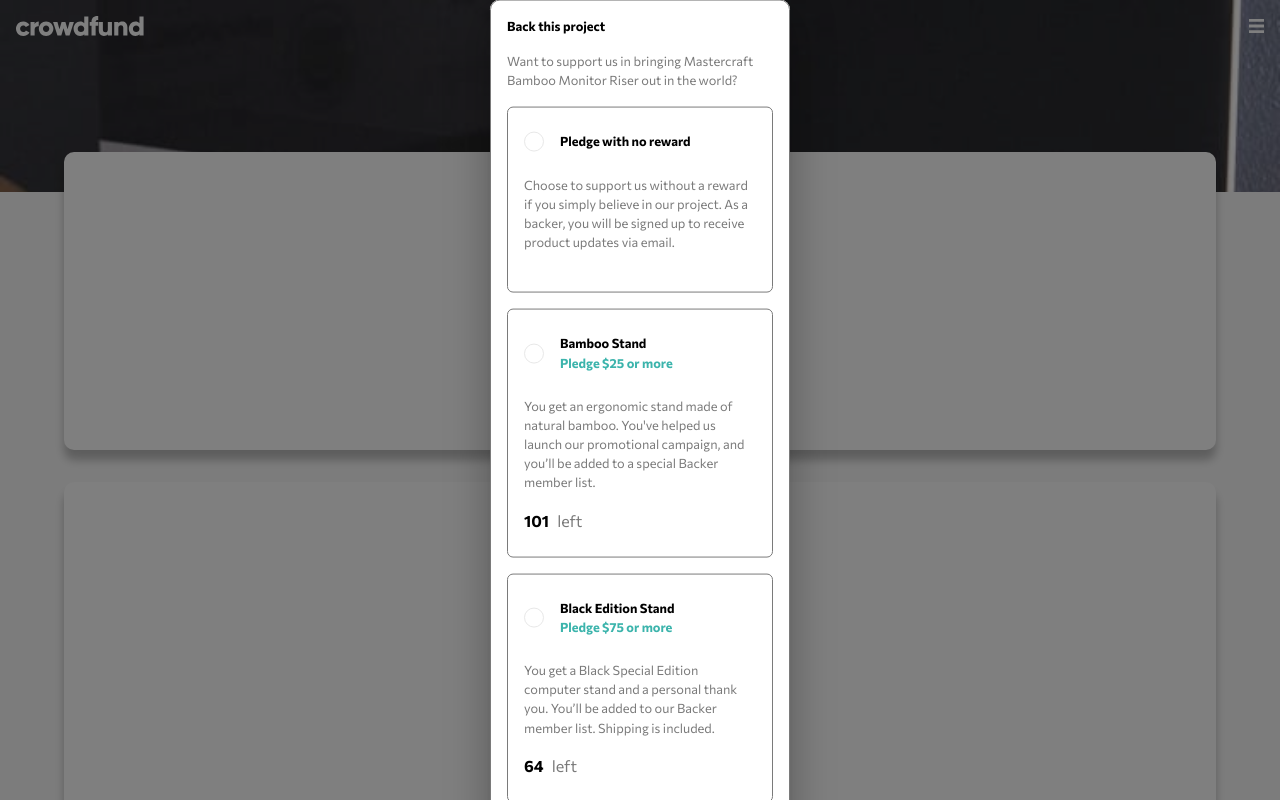
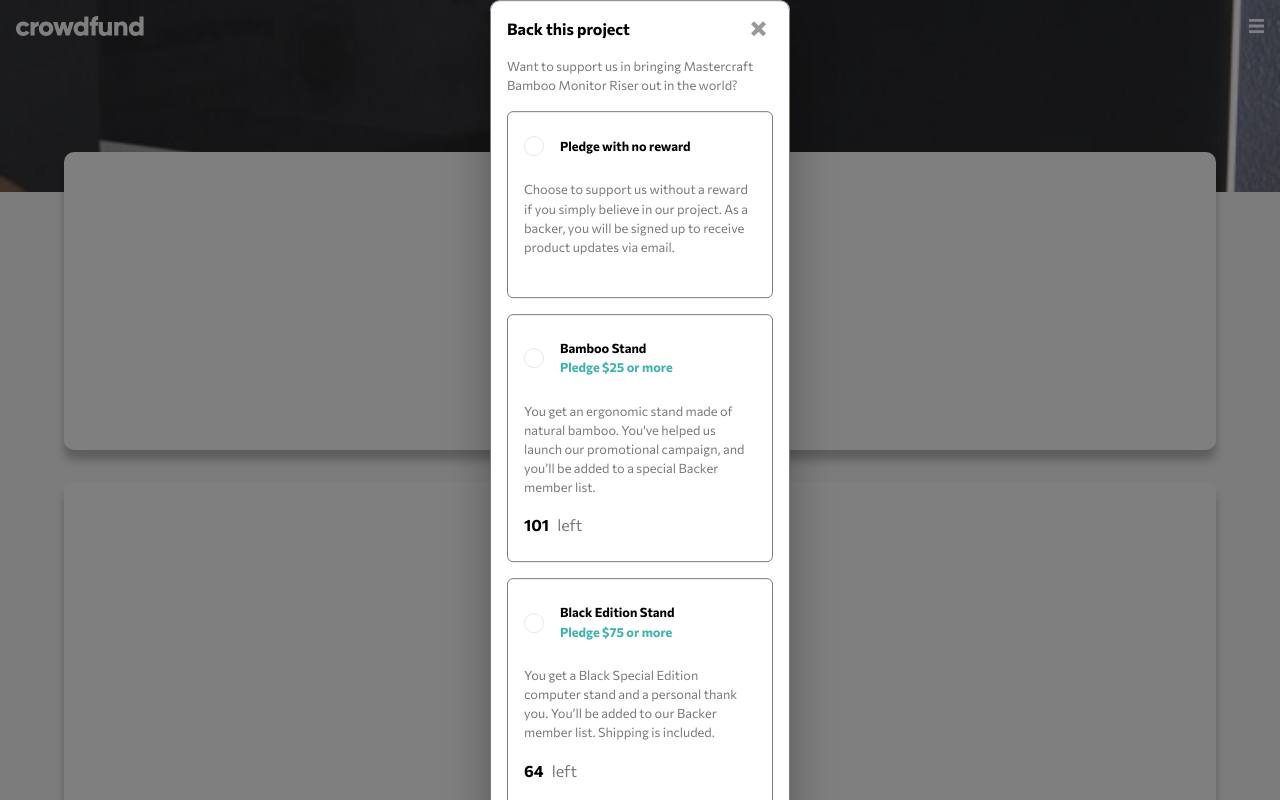
Before and after one commit to Robertron624/crowdfunding-product-page, a React (Vite) app: page / in a window 1280 px wide. Both pictures are taken after a click on the button "Back this project". Shown: the top 800 px of the page. Built offline with nearby package versions, Linux system fonts and the light colour scheme.

Commit message:
close selection modal icon

```diff
--- a/src/components/ProjectTitle.jsx
+++ b/src/components/ProjectTitle.jsx
@@ -66,15 +66,35 @@
             >
                 <Box sx={boxStyle}>
                     <div style={pledgeBoxStyle}>
-                        <h4
+                        <div
                             style={{
-                                fontWeight: "bold",
+                                display: "flex",
+                                justifyContent: "space-between",
+                                alignItems: "center",
                                 marginBottom: "1rem",
-                                fontSize: ".8rem",
                             }}
                         >
-                            Back this project
-                        </h4>
+                            <h4
+                                style={{
+                                    fontWeight: "bold",
+                                    fontSize: "1rem",
+                                }}
+                            >
+                                Back this project
+                            </h4>
+                            <button
+                                style={{
+                                    border: "none",
+                                    background: "none",
+                                }}
+                                onClick={handleClose}
+                            >
+                              <img
+                                style={{cursor: "pointer", width: "1rem", height: "1rem"}}
+                                src="/icon-close-modal.svg" alt="cross icon"
+                              />
+                            </button>
+                        </div>
                         <p
                             style={{
                                 fontSize: ".8rem",
--- a/src/components/backSelection/BackSelection.jsx
+++ b/src/components/backSelection/BackSelection.jsx
@@ -24,6 +24,7 @@
                     type="radio"
                     name={`pledge-${id}`}
                     checked={selectedPledge == id}
+                    disabled={disabled}
                   />
                   <div className="name-amount">
                       <h4>{title}</h4>
```
Also changed, not shown: 1 other file (tests, documents, lock files or other folders).
